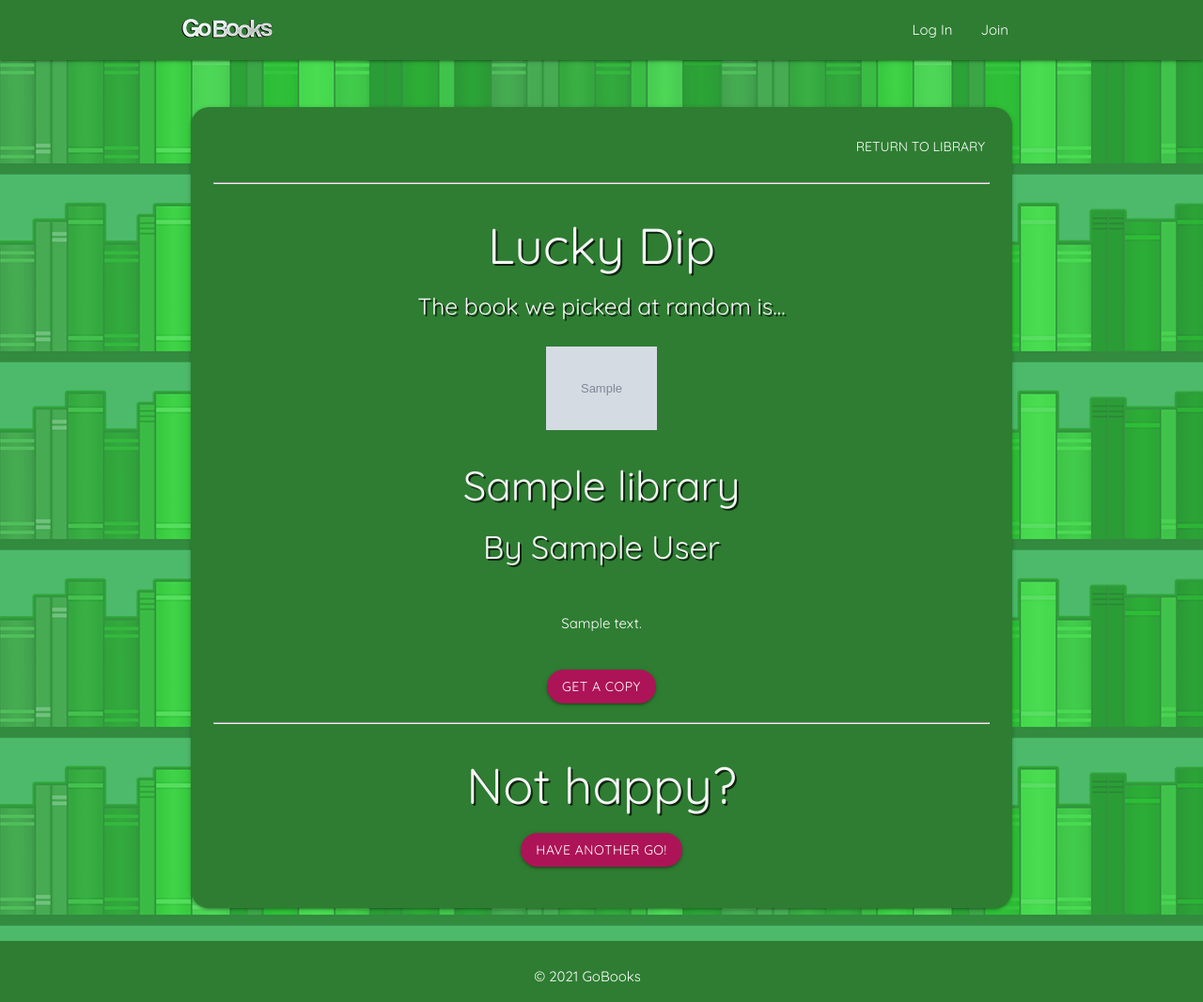
After one commit to Code-Institute-Submissions/MS3_GoBooks, a Flask app: page /lucky_dip in a window 1280 px wide. The commit adds this page. Shown: the whole page at 94% size. Run offline with Flask 2, Linux system fonts and the light colour scheme; grey boxes marked "Sample" are stand-in pictures; a database or web service that is not in the repository returns one stand-in record (values such as "Sample title"); some libraries are stand-ins or nearby versions.

Commit message:
add lucky dip book randomizer functionality

```diff
--- a/app.py
+++ b/app.py
@@ -1,4 +1,5 @@
 import os
+import random
 from flask import (
     Flask, flash, render_template, redirect, request, session, url_for)
 from flask_pymongo import PyMongo
@@ -75,6 +76,7 @@ def register():
 # Route for editing user profile
 @app.route("/edit_profile/<user_id>", methods=["GET", "POST"])
 def edit_profile(user_id):
+
     if request.method == "POST":
         update_profile = {
             "username": mongo.db.members.find_one(
@@ -95,6 +97,7 @@ def edit_profile(user_id):
 
         flash("Profile Successfully Updated")
         return redirect(url_for("profile", username=session["user"]))
+
     username = mongo.db.members.find_one({"_id": ObjectId(user_id)})
     return render_template("edit_profile.html", username=username)
 
@@ -102,6 +105,7 @@ def edit_profile(user_id):
 # Route for deleting user profile
 @app.route("/delete_profile/<user_id>")
 def delete_profile(user_id):
+
     mongo.db.members.remove({"_id": ObjectId(user_id)})
     # removes the  user from the session cookie
     session.pop("user")
@@ -143,9 +147,11 @@ def login():
 # Route for user's profile page
 @app.route("/profile/<username>", methods=["GET", "POST"])
 def profile(username):
+
     # finds session users info from the database and retrieves the username
     username = mongo.db.members.find_one(
         {"username": session["user"]})
+
     if session["user"]:
         user_reviews = list(mongo.db.reviews.find(
             {"username": session["user"]}))
@@ -158,6 +164,7 @@ def profile(username):
 # Route for user logout
 @app.route("/logout")
 def logout():
+
     # logs user out and removes session cookies
     flash("You have been logged out")
     session.pop("user")
@@ -170,6 +177,7 @@ def logout():
 # Route for member list page
 @app.route("/members")
 def members():
+
     # views a list of registered members
     members = mongo.db.members.find()
     return render_template("members.html", members=members)
@@ -181,11 +189,13 @@ def members():
 # Route for library page
 @app.route("/library")
 def library():
+
     if session.get("user"):
         user = mongo.db.members.find_one({"username": session["user"]})
         # views a list of books added
         books = list(mongo.db.library.find())
         return render_template("library.html", books=books, user=user)
+
     flash("Get full access to GoBooks by signing up!")
     return redirect(url_for("homepage"))
 
@@ -193,10 +203,27 @@ def library():
 # Route for book search functionality  <-- NEEDS WORK
 @app.route("/search", methods=["GET", "POST"])
 def search():
+
     if request.method == "POST":
         query = request.form.get("query")
         books = list(mongo.db.library.find({"$text": {"$search": query}}))
+
     return render_template("library.html", books=books)
+
+
+###########################################################################
+
+
+# Route for returning a book at random
+@app.route("/lucky_dip", methods=["GET", "POST"])
+def lucky_dip():
+
+    books = list(mongo.db.library.find())
+    random_book = random.choice(books)
+    if request.method == "POST":
+        return redirect(url_for("library"))
+
+    return render_template("lucky_dip.html", random_book=random_book)
 
 
 ###########################################################################
@@ -235,6 +262,7 @@ def add_book():
 # Route for editing a book in the library <-- NEEDS WORK
 @app.route("/edit_book/<book_id>", methods=["GET", "POST"])
 def edit_book(book_id):
+
     # ADD IF STATEMENT TO CHECK IF SESSION USER IS ADMIN
     if request.method == "POST":
         edit_book = {
@@ -249,6 +277,7 @@ def edit_book(book_id):
         mongo.db.library.update(edit_book)
         flash("Book Successfully Updated")
         return redirect(url_for("book", book_id=book_id))
+
     book_id = mongo.db.library.find_one({"_id": ObjectId(book_id)})
     return render_template("edit_book.html", book_id=book_id)
 
@@ -256,10 +285,12 @@ def edit_book(book_id):
 # Route for individual book page
 @app.route("/book/<book_id>", methods=["GET", "POST"])
 def book(book_id):
+
     book_id = mongo.db.library.find_one({"_id": ObjectId(book_id)})
     if book_id["book_name"]:
         user_reviews = list(mongo.db.reviews.find(
             {"book_name": book_id["book_name"]}))
+
     return render_template(
         "book.html", book_id=book_id, user_reviews=user_reviews)
 
@@ -297,6 +328,7 @@ def add_review(book_id):
 
         flash("Book Review Added")
         return redirect(url_for("book", book_id=book_id))
+
     book_id = mongo.db.library.find_one({"_id": ObjectId(book_id)})
     return render_template("add_review.html", book_id=book_id)
 
@@ -304,10 +336,18 @@ def add_review(book_id):
 # Route to edit a review <-- NEEDS WORK
 @app.route("/edit_review/<book_id>", methods=["GET", "POST"])
 def edit_review(book_id):
+
     if request.method == "POST":
         today_date = date.today()
         current_date = today_date.strftime("%d %b %y")
         edit = {
+            "book_name": request.form.get("book_name"),
+            "book_author": request.form.get("book_author"),
+            "book_asin": request.form.get("book_asin"),
+            "book_genre": request.form.get("book_genre"),
+            "book_cover": request.form.get("book_cover"),
+            "book_url": request.form.get("book_url"),
+            "username": session["user"],
             "book_review": request.form.get("book_review"),
             "book_rating": request.form.get("book_rating"),
             "review_date": current_date
@@ -315,6 +355,7 @@ def edit_review(book_id):
         mongo.db.reviews.update({"_id": ObjectId(book_id)}, edit)
         flash("Review Successfully Updated")
         return redirect(url_for("book", book_id=book_id))
+
     book_id = mongo.db.library.find_one({"_id": ObjectId(book_id)})
     return render_template("edit_review.html", book_id=book_id)
 
@@ -322,6 +363,7 @@ def edit_review(book_id):
 # Route to delete a review <-- NEEDS WORK
 @app.route("/delete_review/<book_id>")
 def delete_review(book_id):
+
     mongo.db.reviews.remove({"_id": ObjectId(book_id)})
     flash("Review Successfully Deleted")
     return redirect(url_for("book", book_id=book_id))
--- a/static/css/style.css
+++ b/static/css/style.css
@@ -124,6 +124,7 @@ footer.page-footer {
     display: -webkit-box;
     -webkit-line-clamp: 10;
     -webkit-box-orient: vertical;
+    padding-top: 10px;
 }
 
 /* ----------------------------------------------- Book Page */
--- a/templates/base.html
+++ b/templates/base.html
@@ -29,7 +29,7 @@
         <ul id="dropdown2" class="dropdown-content">
             <li><a href="{{ url_for ('library') }}">Search Books</a></li>
             <li><a href="{{ url_for ('add_book') }}">Add Book</a></li>
-            <li><a href="#">Lucky Dip</a></li>
+            <li><a href="{{ url_for ('lucky_dip' )}}">Lucky Dip</a></li>
             <li><a href="#">What's Hot</a></li>
         </ul>
 
@@ -58,7 +58,7 @@
             {% if session.user %}
                 <li><a href="{{ url_for ('profile', username=session['user']) }}">Profile</a></li>
                 <li><a href="{{ url_for ('library') }}">Search Books</a></li>
-                <li><a href="#">Lucky Dip</a></li>
+                <li><a href="{{ url_for ('lucky_dip' )}}">Lucky Dip</a></li>
                 <li><a href="#">What's Hot</a></li>
                 <li><a href="{{ url_for ('members') }}">View Members</a></li>
                 <li><a href="{{ url_for ('logout') }}">Log Out</a></li>
--- a/templates/book.html
+++ b/templates/book.html
@@ -7,7 +7,7 @@
     <div class="col s12">
         <div class="card-panel green darken-3">
             <div class="row">
-                <a href="{{ url_for('library') }}" class="right white-text pink darken-3 btn">Return to Library</a>
+                <a href="{{ url_for('library') }}" class="right white-text btn-flat">Return to Library</a>
             </div>
             <hr>
             <div class="row">
--- /dev/null
+++ b/templates/lucky_dip.html
@@ -0,0 +1,39 @@
+{% extends "base.html" %}
+
+{% block content %}
+
+<!--Grabs relevant information from the MongoDB database and fills the page-->
+<div class="row">
+    <div class="col s12">
+        <div class="card-panel green darken-3">
+            <div class="row">
+                <a href="{{ url_for('library') }}" class="right white-text btn-flat">Return to Library</a>
+            </div>
+            <hr>
+            <div class="row">
+                <h2 class="center-align tagline">Lucky Dip</h2>
+                <h5 class="center-align tagline">The book we picked at random is...</h5>
+            </div>
+            <div class="row">
+                <div class="col s6 offset-s3 m4 offset-s4 l2 offset-l5">
+                    <img class="activator book-image" src="{{ random_book.book_cover }}" href="{{ random_book.book_url }}">
+                </div>
+                <div class="col s12 m8 offset-m2 l10 offset-l1 center-align">
+                    <h3 class="tagline center-align">{{ random_book.book_name }}</h3>
+                    <h4 class="tagline center-align">By {{ random_book.book_author }}</h4>
+                    <br>
+                    <p class="white-text center-align">{{ random_book.book_description }}</p>
+                    <br>
+                    <a href="{{ random_book.book_url }}" target="_blank" class="pink darken-3 waves-effect waves-light btn">Get a Copy</a>
+                </div>
+            </div>
+            <hr>
+            <div class="row center-align ">
+                <h2 class="tagline">Not happy?</h2>
+                <a href="{{ url_for ('lucky_dip' )}}" class="pink darken-3 waves-effect waves-light btn">Have another go!</a>
+            </div>
+        </div>
+    </div>
+</div>
+
+{% endblock %}
```
